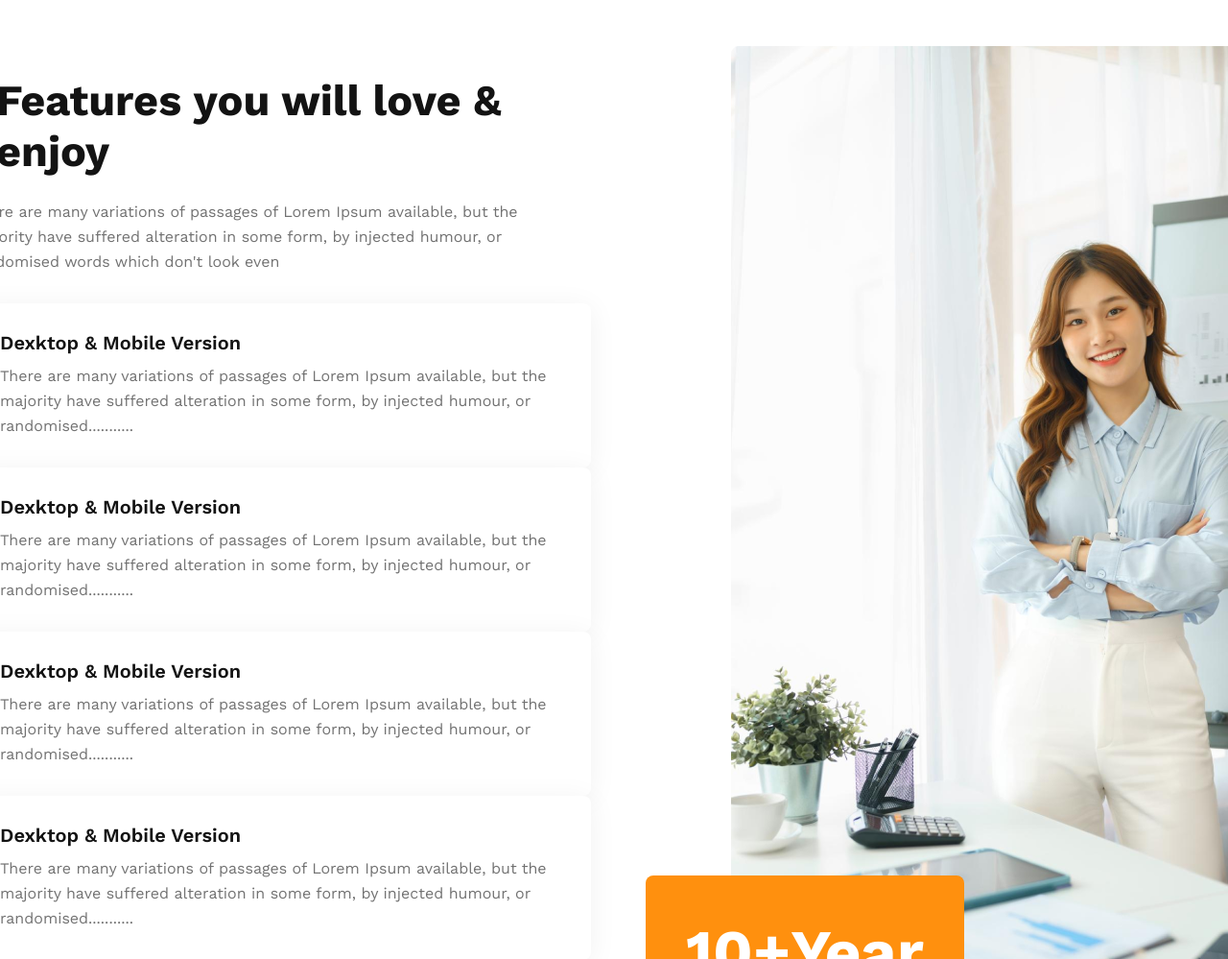
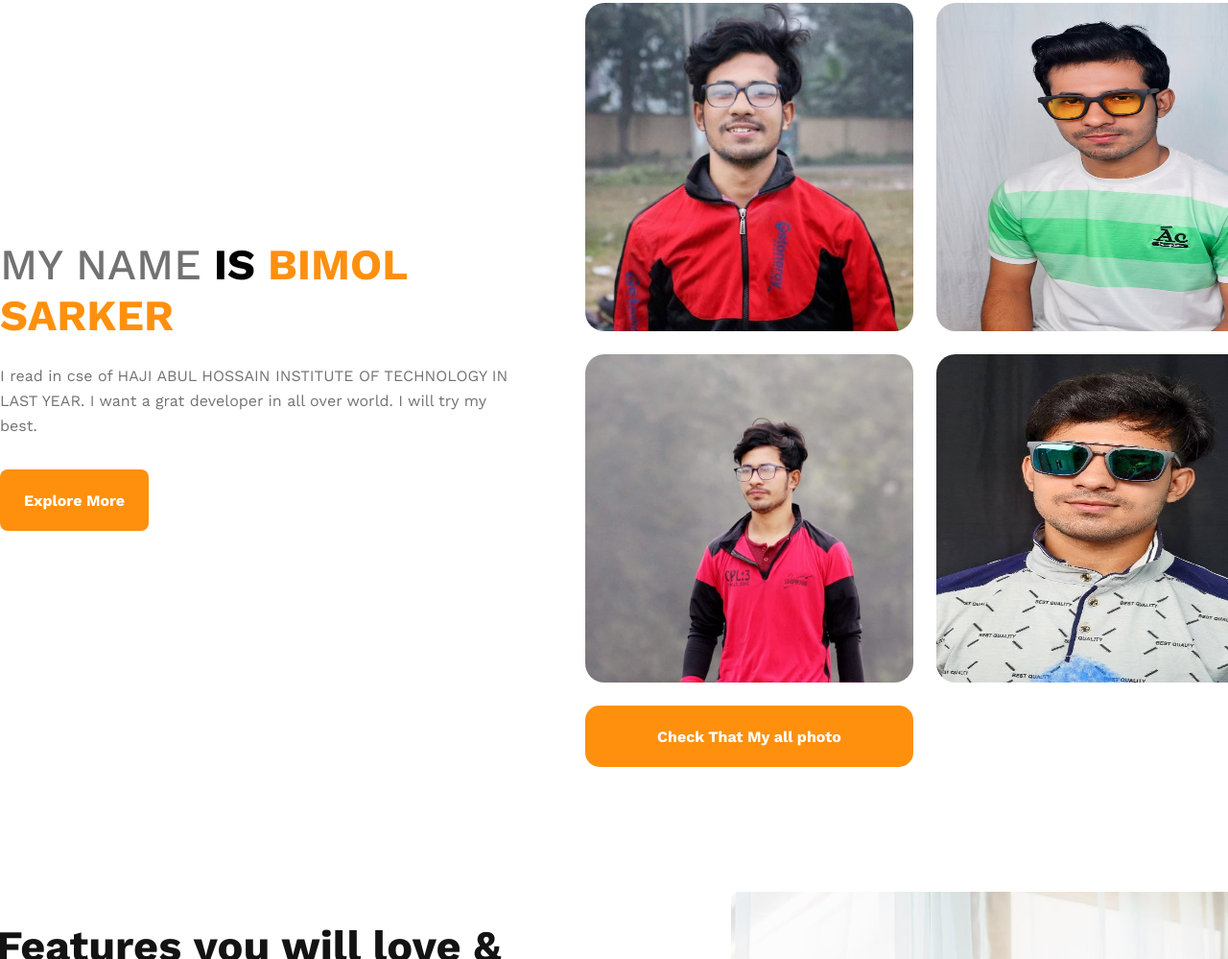
Before and after one commit to bimol009/Second-assignment, a plain HTML site: page index.html in a window 1280 px wide. Shown: the part 2203-3202 px from the top of the page at 96% size. Drawn offline with nearby package versions, Linux system fonts and the light colour scheme.

Commit message:
all add my pic

```diff
--- a/css/style.css
+++ b/css/style.css
@@ -32,7 +32,7 @@ header {
     color: rgba(255, 255, 255, 1);
     font-weight: 700;
     font-size: 16px;
-
+    border-radius: 15px;
     border: 0;
 }
 
@@ -198,6 +198,64 @@ header {
 
 
 /* our-features-section end */
+
+
+
+/* my-features-section */
+
+
+.my-features-section {
+    width: 1440px;
+    margin: 0 auto;
+}
+
+.my-rec-sec {
+    display: flex;
+    align-items: center;
+    gap: 73px;
+    margin-top: 85px;
+}
+
+.my-feature-img {
+    display: grid;
+    grid-template-columns: repeat(2, 1fr);
+    gap: 24px;
+}
+
+.my-feature-img img {
+    width: 342px;
+    height: 342px;
+    border-radius: 20px;
+}
+
+.my-content-img {
+    width: 537px;
+    border-radius: 10px;
+}
+
+.my-content-section {
+    font-weight: 700;
+    font-size: 45px;
+    line-height: 53px;
+}
+
+.my-content-section .first-con {
+    color: #727272;
+    font-weight: 500;
+}
+
+.my-content-section .sec-con {
+    color: #FF900E;
+}
+
+.my-content-des {
+    font-weight: 400;
+    font-size: 16px;
+    line-height: 26px;
+    color: #727272;
+    margin-top: 24px;
+    margin-bottom: 32px;
+}
 
 
 
@@ -601,4 +659,28 @@ header {
 }
 
 
+/* new part in my pic section */
+
+.my-content-img {
+	width: 100%;
+    text-align: center;
+
 }
+
+.my-features-section {
+	width: 100%;
+}
+
+.my-rec-sec {
+	display: flex;
+	flex-direction: column;
+}
+
+.my-feature-img {
+
+	grid-template-columns: repeat(1, 1fr);
+
+}
+
+
+}
--- a/index.html
+++ b/index.html
@@ -83,7 +83,40 @@
             </div>
         </section>
 
-        <!-- our-features-section end -->
+ <!-- our-features-section end -->
+
+ <!-- My-features-section Start -->
+
+        <section class="my-features-section">
+            <div class="my-rec-sec">
+
+
+                <div class="my-content-img">
+                    <h3 class="my-content-section">
+                        <span class="first-con">MY NAME</span> IS <span class="sec-con">BIMOL SARKER</span>
+                    </h3>
+
+                    <p class="my-content-des">I read in cse of HAJI ABUL HOSSAIN INSTITUTE OF TECHNOLOGY IN LAST YEAR. I want a grat developer in all over world. I will try my best.</p>
+                    <button class="primary-btn">Explore More</button>
+                </div>
+
+                <div class="my-feature-img">
+                    <img src="images/my pic/bimol.jpg" alt="">
+                    <img src="images/my pic/bimol1.jpg" alt="">
+
+                    <img src="images/my pic/bimol2.jpg" alt="">
+
+                    <img src="images/my pic/bimol3.png" alt="">
+
+                    <button class="primary-btn-2">Check That My all photo</button>
+
+                </div>
+
+
+            </div>
+        </section>
+
+        <!-- My-features-section end -->
 
         <!-- Features-experience-section start -->
 
```
Also changed, not shown: images/my pic/bimol.jpg (added), images/my pic/bimol1.jpg (added), images/my pic/bimol2.jpg (added), images/my pic/bimol3.png (added).
